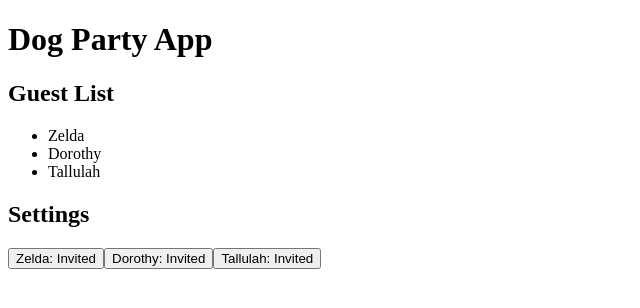
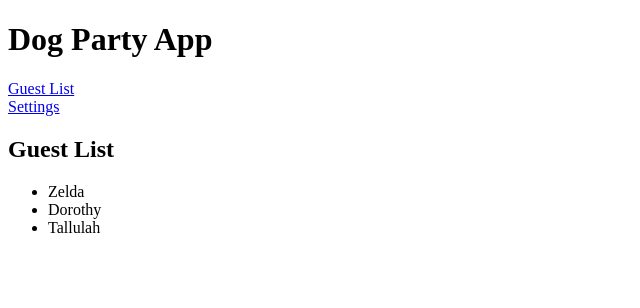
Before and after one commit to Objective-Enterprises/2025-07-20-dog-state, a React (Vite) app: page /guest-list in a window 1280 px wide. Shown: the top 308 px of the page, without its empty margins (0-640 px from the left). Built offline with nearby package versions, Linux system fonts and the light colour scheme.

Commit message:
Add routing

```diff
--- a/package.json
+++ b/package.json
@@ -11,7 +11,8 @@
   },
   "dependencies": {
     "react": "^19.1.0",
-    "react-dom": "^19.1.0"
+    "react-dom": "^19.1.0",
+    "react-router-dom": "^7.7.0"
   },
   "devDependencies": {
     "@eslint/js": "^9.30.1",
--- a/src/App.jsx
+++ b/src/App.jsx
@@ -1,5 +1,7 @@
 import { useState } from 'react'
-import Setting from './Setting'
+import { BrowserRouter, Routes, Route, Link } from 'react-router-dom'
+import GuestList from './GuestList'
+import Settings from './Settings'
 
 export default function App () {
   const [guestList, setGuestList] = useState(['Zelda', 'Dorothy', 'Tallulah'])
@@ -7,21 +9,26 @@ export default function App () {
     const uninvited = guestList.filter(guest => guest !== name)
     setGuestList(uninvited)
   }
-  const items = guestList.map((guest, index) => {
-    return <li key={index}>{guest}</li>
-  })
-  const settings = guestList.map((guest, index) => {
-    return <Setting key={index} name={guest} uninvite={uninvite} />
-  })
+
   return (
-    <>
+    <BrowserRouter>
       <h1>Dog Party App</h1>
-      <h2>Guest List</h2>
-      <ul>
-        {items}
-      </ul>
-      <h2>Settings</h2>
-      {settings}
-    </>
+      <div>
+        <Link to='/guest-list'>Guest List</Link>
+      </div>
+      <div>
+        <Link to='/settings'>Settings</Link>
+      </div>
+      <Routes>
+        <Route
+          path='/guest-list'
+          element={<GuestList guestList={guestList} />}
+        />
+        <Route
+          path='/settings'
+          element={<Settings guestList={guestList} uninvite={uninvite} />}
+        />
+      </Routes>
+    </BrowserRouter>
   )
 }
--- /dev/null
+++ b/src/GuestList.jsx
@@ -0,0 +1,13 @@
+export default function GuestList (props) {
+  const items = props.guestList.map((guest, index) => {
+    return <li key={index}>{guest}</li>
+  })
+  return (
+    <>
+      <h2>Guest List</h2>
+      <ul>
+        {items}
+      </ul>
+    </>
+  )
+}
--- /dev/null
+++ b/src/Settings.jsx
@@ -0,0 +1,14 @@
+import Setting from "./Setting"
+
+export default function Settings (props) {
+  const settings = props.guestList.map((guest, index) => {
+    return <Setting key={index} name={guest} uninvite={props.uninvite} />
+  })
+
+  return (
+    <>
+      <h2>Settings</h2>
+      {settings}
+    </>
+  )
+}
```
Also changed, not shown: 1 other file (tests, documents, lock files or other folders).
